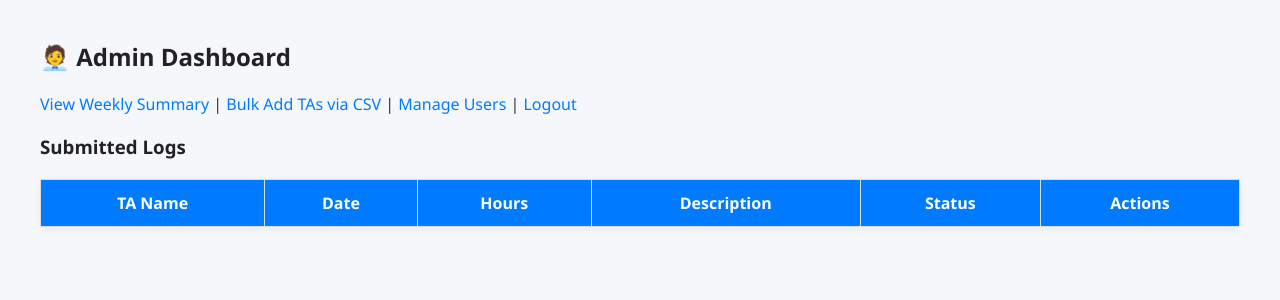
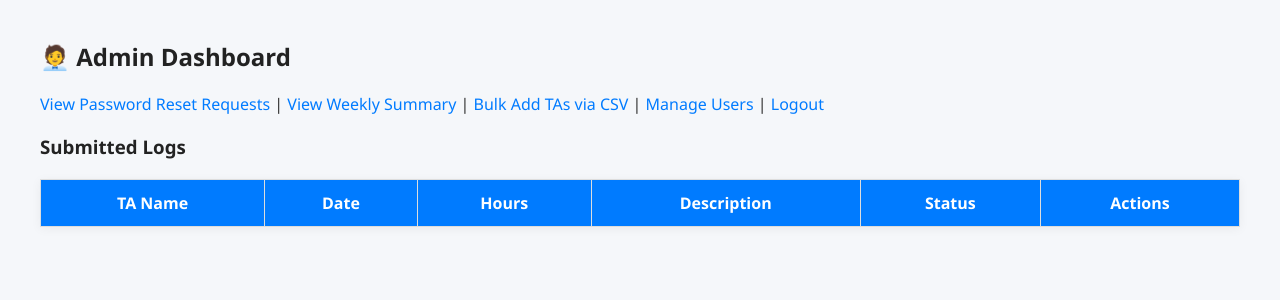
Before and after one commit to anubhavdwivedy/ta_monitoring_system, a Flask app: page /admin in a window 1280 px wide. Shown: the top 300 px of the page. Run offline with Flask 3, Linux system fonts and the light colour scheme; a user stored in the database is signed in; data comes from the database, SQL or seed files in the repository; data that the repository does not hold is empty.

Commit message:
Update admin.html

```diff
--- a/templates/admin.html
+++ b/templates/admin.html
@@ -8,6 +8,7 @@
     <h2>🧑‍💼 Admin Dashboard</h2>
 
     <p>
+        <a href="/admin-requests" class="btn btn-warning mb-3"> View Password Reset Requests</a> |
         <a href="/summary"> View Weekly Summary</a> |
         <a href="/bulk_add"> Bulk Add TAs via CSV</a> |
         <a href="/manage-users"> Manage Users</a> |
```
